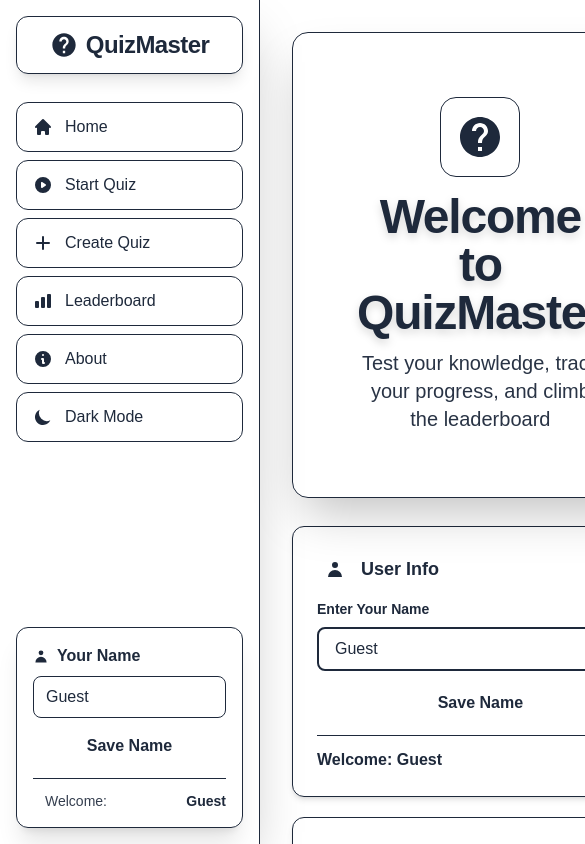
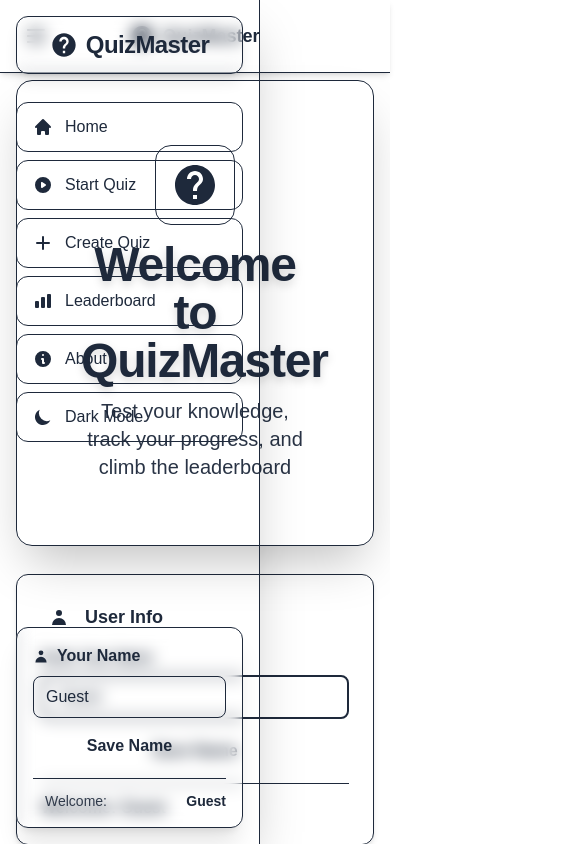
Before and after one commit to SharryRana/QuizMaster, a Next.js app: page / in a window 390 px wide. Shown: the top 844 px of the page, 585 px wide, since content can reach past the window. Built offline with nearby package versions, Linux system fonts and the light colour scheme; no server answers; the database is empty.

Commit message:
Add mobile menu with hamburger button

```diff
--- a/src/app/page.tsx
+++ b/src/app/page.tsx
@@ -10,19 +10,52 @@ import Leaderboard from '@/components/Leaderboard';
 import About from '@/components/About';
 
 export default function Page() {
-  const { currentSection } = useQuiz();
+  const { currentSection, isMobileMenuOpen, setIsMobileMenuOpen } = useQuiz();
 
   return (
     <div className="flex min-h-screen bg-slate-100 dark:bg-slate-900 transition-colors">
       <Sidebar />
 
-      <main className="ml-[260px] flex-1 p-8 min-h-screen max-w-[1400px]">
+      {/* Mobile Menu Overlay */}
+      {isMobileMenuOpen && (
+        <div
+          className="fixed inset-0 bg-black/50 z-40 lg:hidden"
+          onClick={() => setIsMobileMenuOpen(false)}
+        />
+      )}
+
+      {/* Mobile Header with Hamburger */}
+      <div className="lg:hidden fixed top-0 left-0 right-0 bg-white dark:bg-slate-900 border-b border-slate-200 dark:border-slate-700 p-4 flex items-center justify-between z-30 shadow-md">
+        <button
+          onClick={() => setIsMobileMenuOpen(!isMobileMenuOpen)}
+          className="p-2 rounded-lg bg-gradient-to-br from-blue-600 to-purple-600 text-white hover:from-blue-700 hover:to-purple-700 transition-all"
+        >
+          <svg className="w-6 h-6" fill="none" stroke="currentColor" viewBox="0 0 24 24">
+            {isMobileMenuOpen ? (
+              <path strokeLinecap="round" strokeLinejoin="round" strokeWidth={2} d="M6 18L18 6M6 6l12 12"/>
+            ) : (
+              <path strokeLinecap="round" strokeLinejoin="round" strokeWidth={2} d="M4 6h16M4 12h16M4 18h16"/>
+            )}
+          </svg>
+        </button>
+        <div className="flex items-center gap-2">
+          <svg className="w-6 h-6 text-blue-600 dark:text-blue-400" fill="currentColor" viewBox="0 0 24 24">
+            <path d="M12 2C6.48 2 2 6.48 2 12s4.48 10 10 10 10-4.48 10-10S17.52 2 12 2zm1 17h-2v-2h2v2zm2.07-7.75l-.9.92C13.45 12.9 13 13.5 13 15h-2v-.5c0-1.1.45-2.1 1.17-2.83l1.24-1.26c.37-.36.59-.86.59-1.41 0-1.1-.9-2-2-2s-2 .9-2 2H8c0-2.21 1.79-4 4-4s4 1.79 4 4c0 .88-.36 1.68-.93 2.25z"/>
+          </svg>
+          <span className="font-bold text-lg text-slate-900 dark:text-white">QuizMaster</span>
+        </div>
+        <div className="w-10"></div>
+      </div>
+
+      <main className="flex-1 p-4 sm:p-6 lg:p-8 lg:ml-[260px] pt-20 lg:pt-8 min-h-screen w-full max-w-full overflow-x-hidden">
+        <div className="max-w-[1400px] mx-auto">
           {currentSection === 'home' && <Home />}
           {currentSection === 'quiz' && <Quiz />}
           {currentSection === 'result' && <Result />}
           {currentSection === 'create' && <CreateQuiz />}
           {currentSection === 'leaderboard' && <Leaderboard />}
           {currentSection === 'about' && <About />}
+        </div>
       </main>
     </div>
   );
```
Lines whose indentation alone changed are shown as unchanged.
